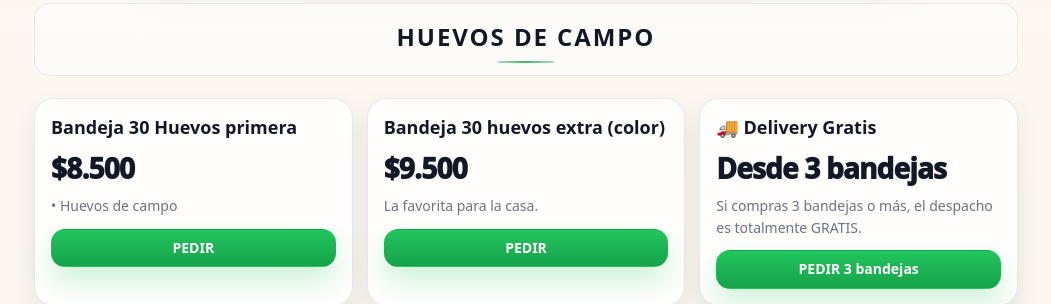
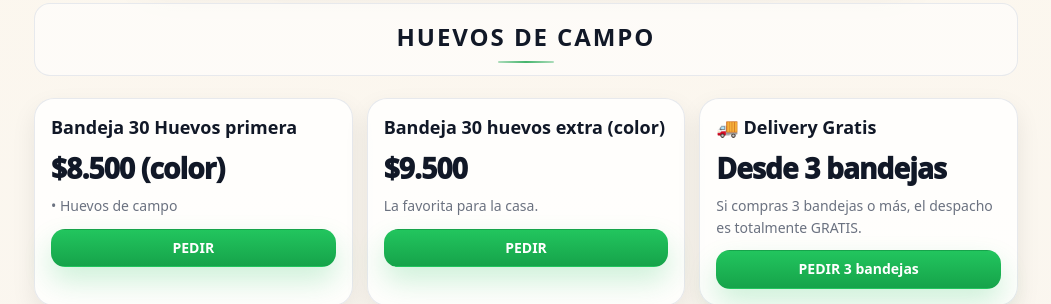
Before and after one commit to elpulentohuevo/elpulentohuevo, a plain HTML site: page index.html in a window 1280 px wide. Shown: the part 972-1276 px from the top of the page, without its empty margins (114-1165 px from the left). Drawn offline with Linux system fonts and the light colour scheme.

Commit message:
Update index.html

```diff
--- a/index.html
+++ b/index.html
@@ -104,7 +104,7 @@
 
       <div class="card">
         <h3>Bandeja 30 Huevos primera</h3>
-        <div class="price small">$8.500</div>
+        <div class="price small">$8.500 (color)</div>
         <p class="muted">• Huevos de campo<br></p>
         <a class="btn btn-primary w100" href="https://wa.me/56971254125?text=Hola%2C%20quiero%20pedir%2030%20huevos%20PRIMERA%20por%20%248.500"
 
```
